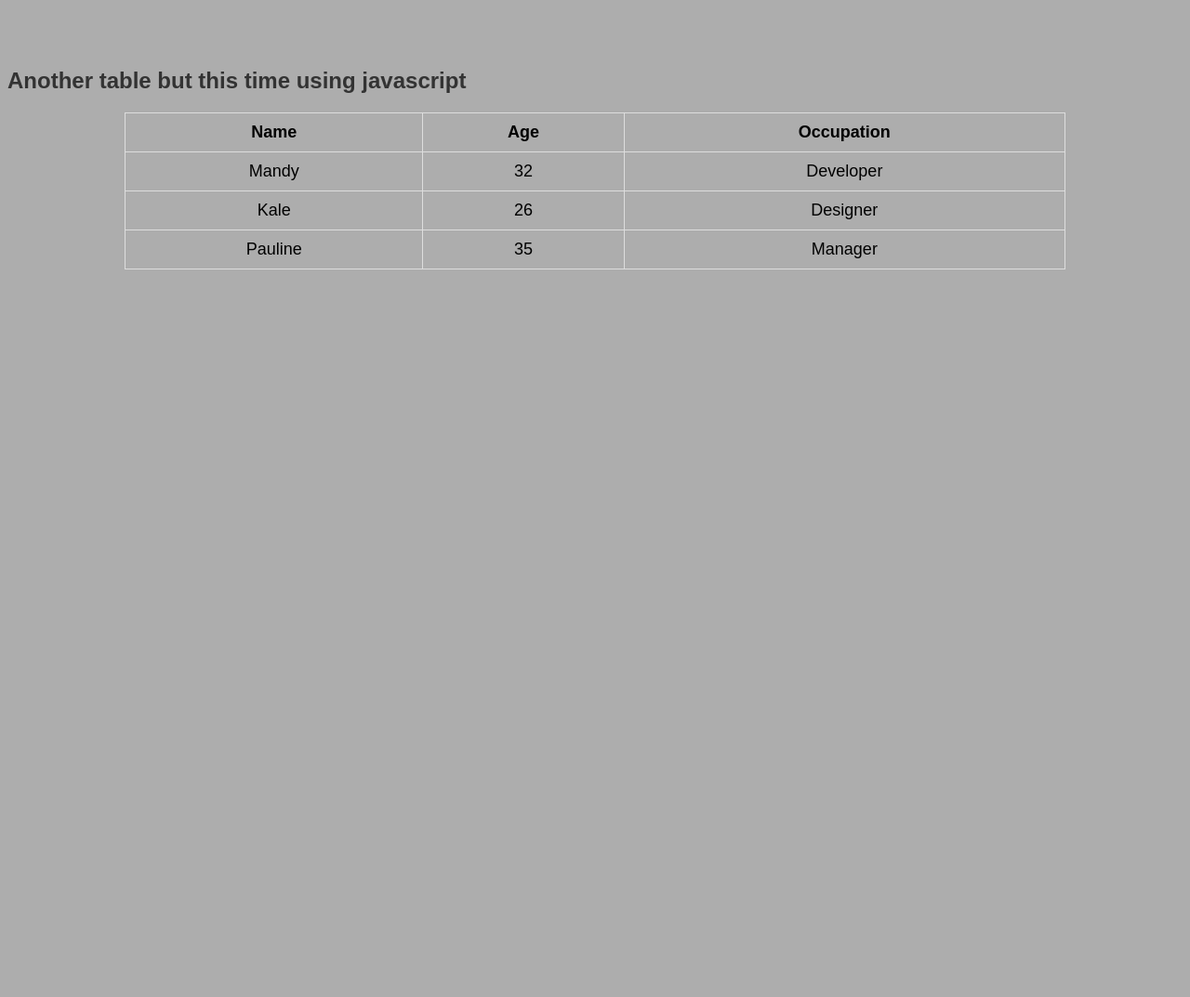
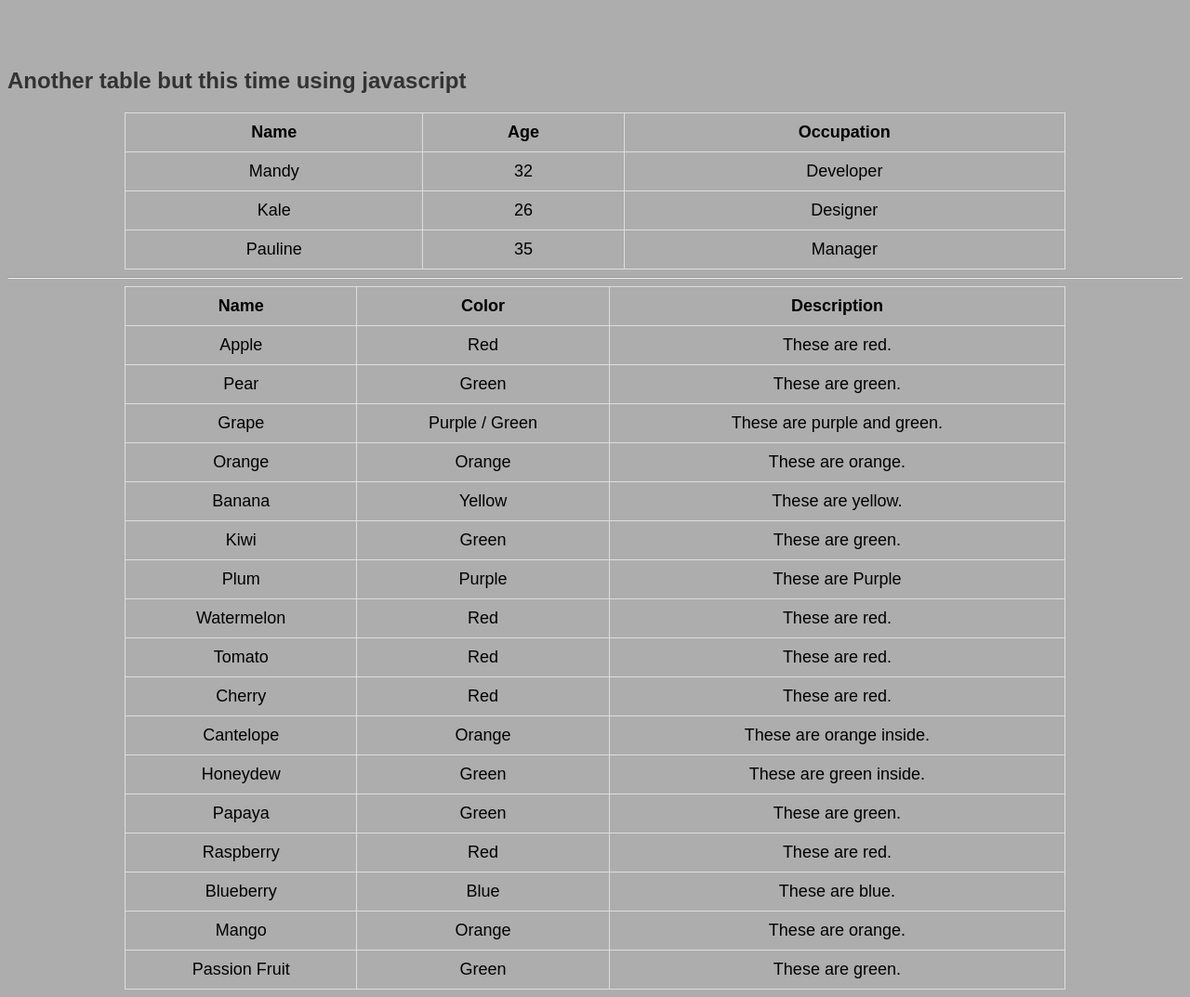
Before and after one commit to HannahTT25/gamedev2023-hannah, a plain HTML site: page public/t3a02-lists-tables-fred2.html in a window 1280 px wide. Shown: the part 1766-2839 px from the top of the page at 93% size. Before the commit the page ends 2064 px from the top, so only its background shows below. Drawn offline with Linux system fonts and the light colour scheme.

Commit message:
Update t3a02-lists-tables-fred2.html

```diff
--- a/public/t3a02-lists-tables-fred2.html
+++ b/public/t3a02-lists-tables-fred2.html
@@ -211,4 +211,101 @@ for (const person of data) {
   tableBody.appendChild(row);
 }
     </script>
+    <hr>
+    <table class="fixed_headers">
+  <thead>
+    <tr>
+      <th>Name</th>
+      <th>Color</th>
+      <th>Description</th>
+    </tr>
+  </thead>
+  <tbody>
+    <tr>
+      <td>Apple</td>
+      <td>Red</td>
+      <td>These are red.</td>
+    </tr>
+    <tr>
+      <td>Pear</td>
+      <td>Green</td>
+      <td>These are green.</td>
+    </tr>
+    <tr>
+      <td>Grape</td>
+      <td>Purple / Green</td>
+      <td>These are purple and green.</td>
+    </tr>
+    <tr>
+      <td>Orange</td>
+      <td>Orange</td>
+      <td>These are orange.</td>
+    </tr>
+    <tr>
+      <td>Banana</td>
+      <td>Yellow</td>
+      <td>These are yellow.</td>
+    </tr>
+    <tr>
+      <td>Kiwi</td>
+      <td>Green</td>
+      <td>These are green.</td>
+    </tr>
+    <tr>
+      <td>Plum</td>
+      <td>Purple</td>
+      <td>These are Purple</td>
+    </tr>
+    <tr>
+      <td>Watermelon</td>
+      <td>Red</td>
+      <td>These are red.</td>
+    </tr>
+    <tr>
+      <td>Tomato</td>
+      <td>Red</td>
+      <td>These are red.</td>
+    </tr>
+    <tr>
+      <td>Cherry</td>
+      <td>Red</td>
+      <td>These are red.</td>
+    </tr>
+    <tr>
+      <td>Cantelope</td>
+      <td>Orange</td>
+      <td>These are orange inside.</td>
+    </tr>
+    <tr>
+      <td>Honeydew</td>
+      <td>Green</td>
+      <td>These are green inside.</td>
+    </tr>
+    <tr>
+      <td>Papaya</td>
+      <td>Green</td>
+      <td>These are green.</td>
+    </tr>
+    <tr>
+      <td>Raspberry</td>
+      <td>Red</td>
+      <td>These are red.</td>
+    </tr>
+    <tr>
+      <td>Blueberry</td>
+      <td>Blue</td>
+      <td>These are blue.</td>
+    </tr>
+    <tr>
+      <td>Mango</td>
+      <td>Orange</td>
+      <td>These are orange.</td>
+    </tr>
+    <tr>
+      <td>Passion Fruit</td>
+      <td>Green</td>
+      <td>These are green.</td>
+    </tr>
+  </tbody>
+</table>
     </html>
```
